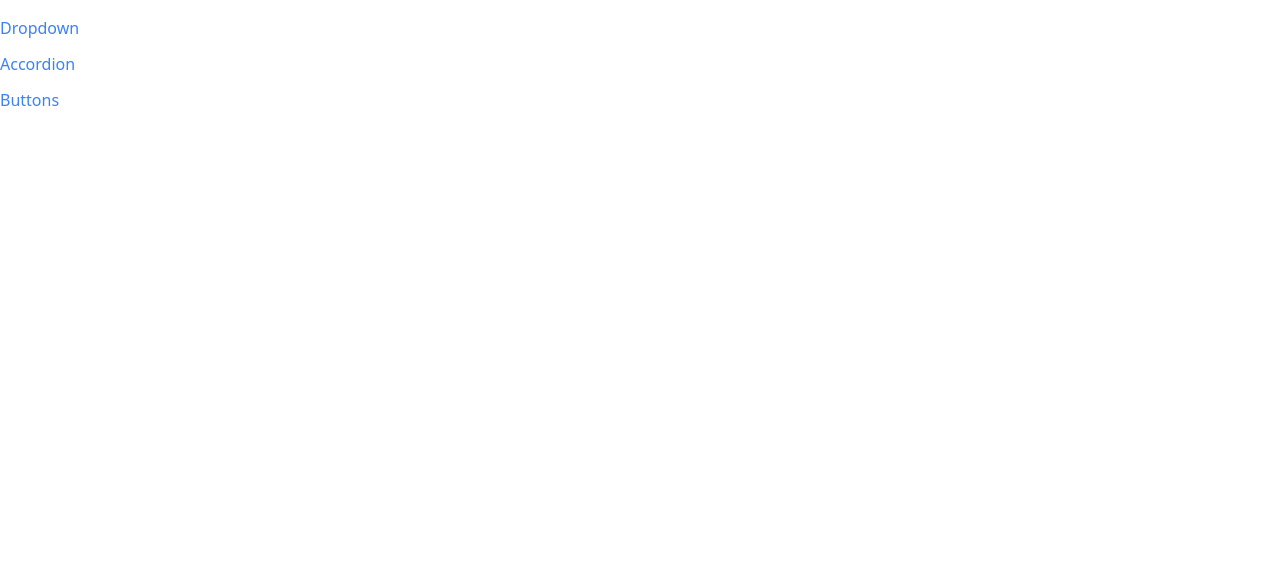
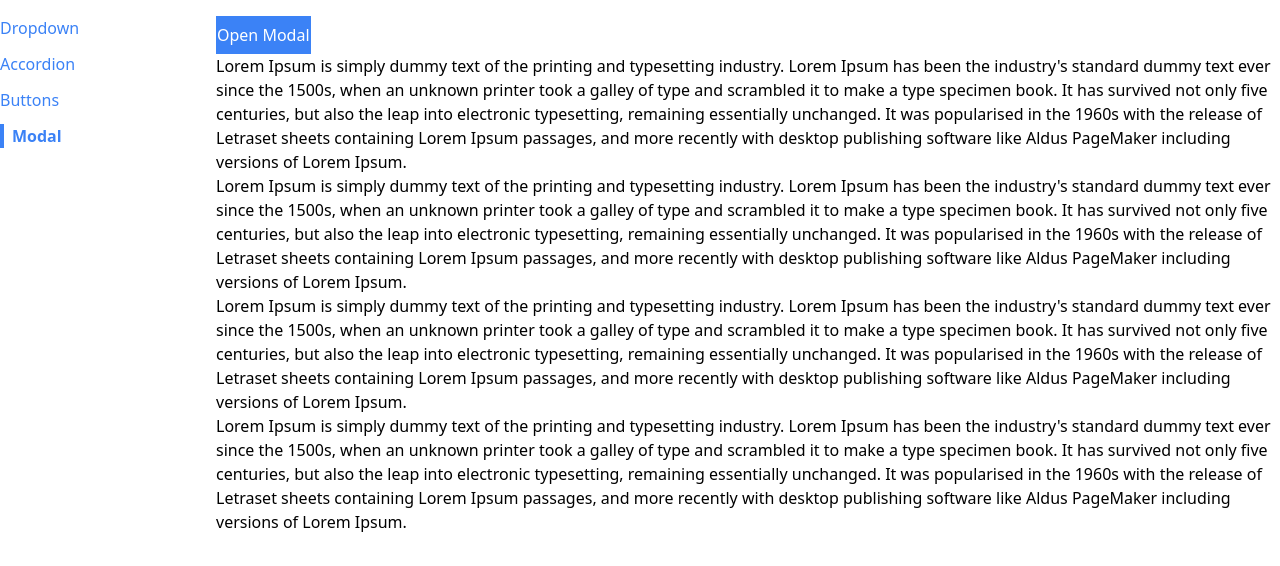
Before and after one commit to RaghavRs2369/comps, a React (Create React App) app: page /modal in a window 1280 px wide. Shown: the top 566 px of the page. Built offline with nearby package versions, Linux system fonts and the light colour scheme.

Commit message:
Creating Portals with ReactDOM

```diff
--- a/public/index.html
+++ b/public/index.html
@@ -39,5 +39,6 @@
       To begin the development, run `npm start` or `yarn start`.
       To create a production bundle, use `npm run build` or `yarn build`.
     -->
+    <div class="modal-container"></div>
   </body>
 </html>
--- a/src/App.js
+++ b/src/App.js
@@ -3,6 +3,7 @@
 import AccordionPage from "./pages/AccordionPage";
 import ButtonPage from "./pages/ButtonPage";
 import DropdownPage from "./pages/DropdownPage";
+import ModalPage from "./pages/ModalPage";
 
 ///////////////////////////////////////////
 
@@ -11,14 +12,17 @@
     <div className="container mx-auto grid grid-cols-6 gap-4 mt-4">
       <Sidebar />
       <div className="col-span-5">
+        <Route path="/">
+          <DropdownPage />
+        </Route>
         <Route path="/accordion">
           <AccordionPage />
         </Route>
-        <Route path="/">
-          <DropdownPage />
-        </Route>
         <Route path="/buttons">
           <ButtonPage />
+        </Route>
+        <Route path="/modal">
+          <ModalPage />
         </Route>
       </div>
     </div>
--- /dev/null
+++ b/src/components/Modal.js
@@ -0,0 +1,29 @@
+import { useEffect } from "react";
+import ReactDOM from "react-dom";
+
+////////////////////////////////////////
+
+function Modal({ onClose, children, actionBar }) {
+  useEffect(() => {
+    document.body.classList.add("overflow-hidden");
+
+    return () => {
+      document.body.classList.remove("overflow-hidden");
+    };
+  }, []);
+  return ReactDOM.createPortal(
+    <div>
+      <div
+        onClick={onClose}
+        className="fixed inset-0 bg-gray-300 opacity-80"
+      ></div>
+      <div className="fixed inset-40 p-10 bg-white">
+        <div className="flex flex-col justify-between h-full">{children}</div>
+        <div className="flex justify-end">{actionBar}</div>
+      </div>
+    </div>,
+    document.querySelector(".modal-container")
+  );
+}
+
+export default Modal;
--- a/src/components/Sidebar.js
+++ b/src/components/Sidebar.js
@@ -7,6 +7,7 @@
     { label: "Dropdown", path: "/" },
     { label: "Accordion", path: "/accordion" },
     { label: "Buttons", path: "/buttons" },
+    { label: "Modal", path: "/modal" },
   ];
 
   const renderedLinks = links.map((link) => {
--- /dev/null
+++ b/src/pages/ModalPage.js
@@ -0,0 +1,85 @@
+import { useState } from "react";
+import Button from "../components/Button";
+import Modal from "../components/Modal";
+
+///////////////////////////////////////////////////
+
+function ModalPage() {
+  const [showModal, setShowModal] = useState(false);
+
+  const handleClick = () => {
+    setShowModal(true);
+  };
+
+  const handleClose = () => {
+    setShowModal(false);
+  };
+
+  const actionBar = (
+    <div>
+      <Button onClick={handleClose} primary>
+        I Accept
+      </Button>
+    </div>
+  );
+
+  const modal = (
+    <Modal onClose={handleClose} actionBar={actionBar}>
+      <p>Here is an Important agreement for you to accept</p>
+    </Modal>
+  );
+  return (
+    <div>
+      <Button onClick={handleClick} primary>
+        Open Modal
+      </Button>
+      {showModal && modal}
+      <p>
+        Lorem Ipsum is simply dummy text of the printing and typesetting
+        industry. Lorem Ipsum has been the industry's standard dummy text ever
+        since the 1500s, when an unknown printer took a galley of type and
+        scrambled it to make a type specimen book. It has survived not only five
+        centuries, but also the leap into electronic typesetting, remaining
+        essentially unchanged. It was popularised in the 1960s with the release
+        of Letraset sheets containing Lorem Ipsum passages, and more recently
+        with desktop publishing software like Aldus PageMaker including versions
+        of Lorem Ipsum.
+      </p>
+      <p>
+        Lorem Ipsum is simply dummy text of the printing and typesetting
+        industry. Lorem Ipsum has been the industry's standard dummy text ever
+        since the 1500s, when an unknown printer took a galley of type and
+        scrambled it to make a type specimen book. It has survived not only five
+        centuries, but also the leap into electronic typesetting, remaining
+        essentially unchanged. It was popularised in the 1960s with the release
+        of Letraset sheets containing Lorem Ipsum passages, and more recently
+        with desktop publishing software like Aldus PageMaker including versions
+        of Lorem Ipsum.
+      </p>
+      <p>
+        Lorem Ipsum is simply dummy text of the printing and typesetting
+        industry. Lorem Ipsum has been the industry's standard dummy text ever
+        since the 1500s, when an unknown printer took a galley of type and
+        scrambled it to make a type specimen book. It has survived not only five
+        centuries, but also the leap into electronic typesetting, remaining
+        essentially unchanged. It was popularised in the 1960s with the release
+        of Letraset sheets containing Lorem Ipsum passages, and more recently
+        with desktop publishing software like Aldus PageMaker including versions
+        of Lorem Ipsum.
+      </p>
+      <p>
+        Lorem Ipsum is simply dummy text of the printing and typesetting
+        industry. Lorem Ipsum has been the industry's standard dummy text ever
+        since the 1500s, when an unknown printer took a galley of type and
+        scrambled it to make a type specimen book. It has survived not only five
+        centuries, but also the leap into electronic typesetting, remaining
+        essentially unchanged. It was popularised in the 1960s with the release
+        of Letraset sheets containing Lorem Ipsum passages, and more recently
+        with desktop publishing software like Aldus PageMaker including versions
+        of Lorem Ipsum.
+      </p>
+    </div>
+  );
+}
+
+export default ModalPage;
```
